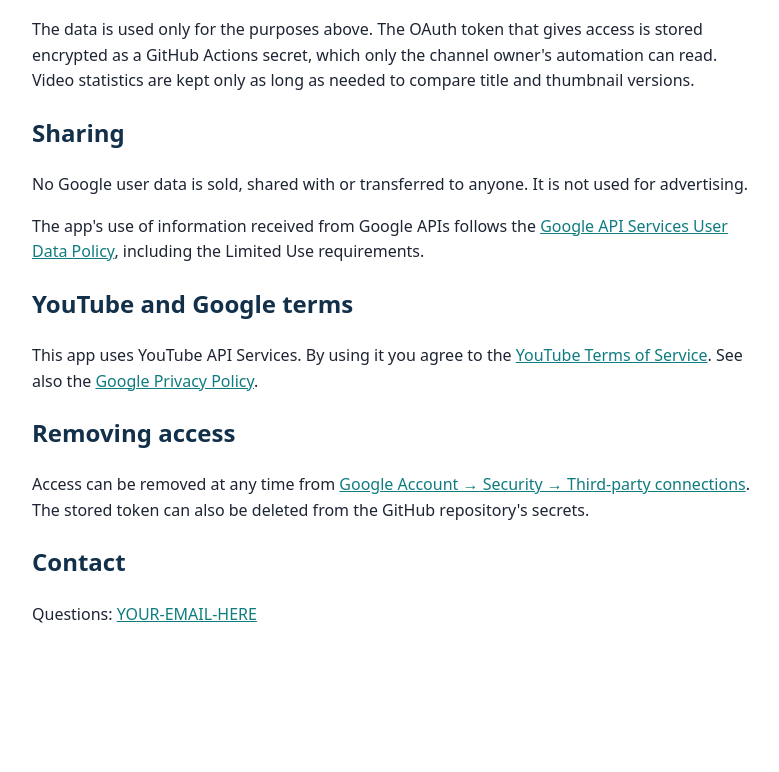
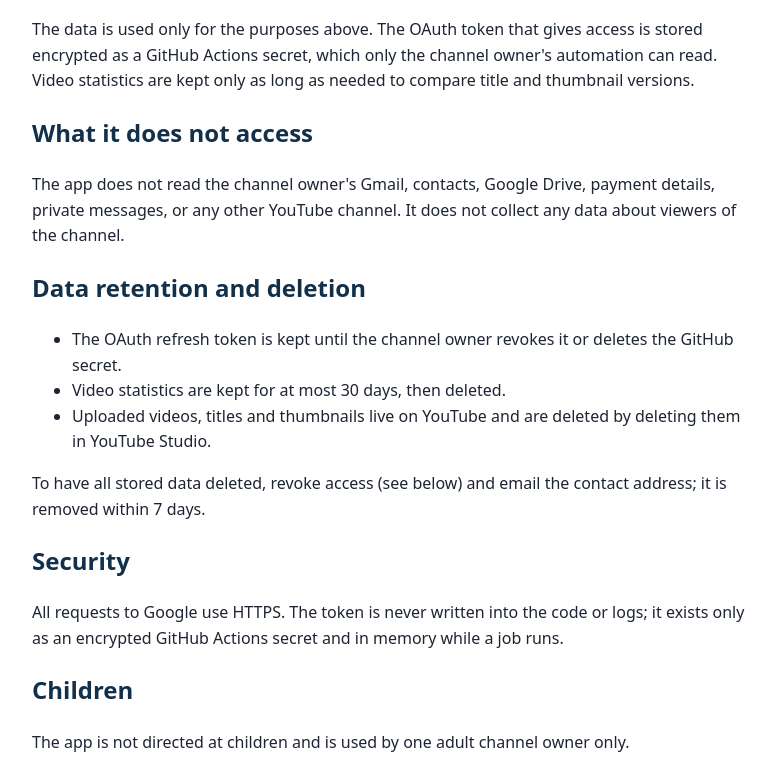
Before and after one commit to KrishnaTech6/KR-WhatIf-Automation, a plain HTML site: page docs/privacy.html in a window 1280 px wide. Shown: the part 551-1323 px from the top of the page, without its empty margins (248-1027 px from the left). Before the commit the page ends 1218 px from the top, so only its background shows below. Drawn offline with Linux system fonts and the light colour scheme.

Commit message:
Expand privacy policy for Google OAuth verification
Co-Authored-By: Claude Opus 5.5 <noreply@anthropic.com>

```diff
--- a/docs/privacy.html
+++ b/docs/privacy.html
@@ -12,7 +12,7 @@
 </head>
 <body>
 <h1>Privacy Policy – KR What If Uploader</h1>
-<p>Last updated: 9 November 2026</p>
+<p>Last updated: 11 November 2026</p>
 
 <h2>Who uses this app</h2>
 <p>KR What If Uploader is used only by the owner of the YouTube channel KR's What If Explained, to manage that one channel. It has no other users.</p>
@@ -29,6 +29,23 @@
 <h2>How the data is used and stored</h2>
 <p>The data is used only for the purposes above. The OAuth token that gives access is stored encrypted as a GitHub Actions secret, which only the channel owner's automation can read. Video statistics are kept only as long as needed to compare title and thumbnail versions.</p>
 
+<h2>What it does not access</h2>
+<p>The app does not read the channel owner's Gmail, contacts, Google Drive, payment details, private messages, or any other YouTube channel. It does not collect any data about viewers of the channel.</p>
+
+<h2>Data retention and deletion</h2>
+<ul>
+  <li>The OAuth refresh token is kept until the channel owner revokes it or deletes the GitHub secret.</li>
+  <li>Video statistics are kept for at most 30 days, then deleted.</li>
+  <li>Uploaded videos, titles and thumbnails live on YouTube and are deleted by deleting them in YouTube Studio.</li>
+</ul>
+<p>To have all stored data deleted, revoke access (see below) and email the contact address; it is removed within 7 days.</p>
+
+<h2>Security</h2>
+<p>All requests to Google use HTTPS. The token is never written into the code or logs; it exists only as an encrypted GitHub Actions secret and in memory while a job runs.</p>
+
+<h2>Children</h2>
+<p>The app is not directed at children and is used by one adult channel owner only.</p>
+
 <h2>Sharing</h2>
 <p>No Google user data is sold, shared with or transferred to anyone. It is not used for advertising.</p>
 <p>The app's use of information received from Google APIs follows the <a href="https://developers.google.com/terms/api-services-user-data-policy">Google API Services User Data Policy</a>, including the Limited Use requirements.</p>
@@ -39,7 +56,10 @@
 <h2>Removing access</h2>
 <p>Access can be removed at any time from <a href="https://myaccount.google.com/permissions">Google Account → Security → Third-party connections</a>. The stored token can also be deleted from the GitHub repository's secrets.</p>
 
+<h2>Changes to this policy</h2>
+<p>Any change is published on this page with a new "Last updated" date.</p>
+
 <h2>Contact</h2>
-<p>Questions: <a href="mailto:YOUR-EMAIL-HERE">YOUR-EMAIL-HERE</a></p>
+<p>Questions: <a href="mailto:whatifexplained06@gmail.com">whatifexplained06@gmail.com</a></p>
 </body>
 </html>
```
